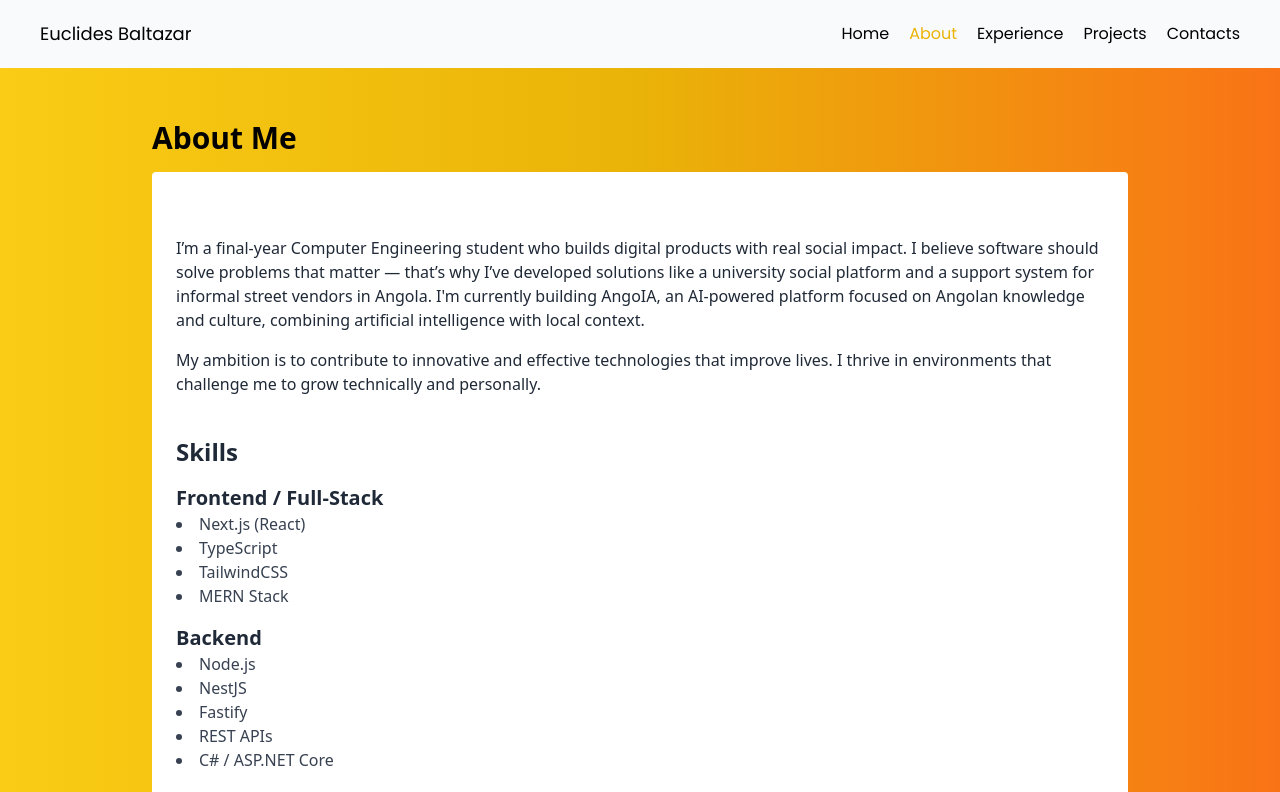
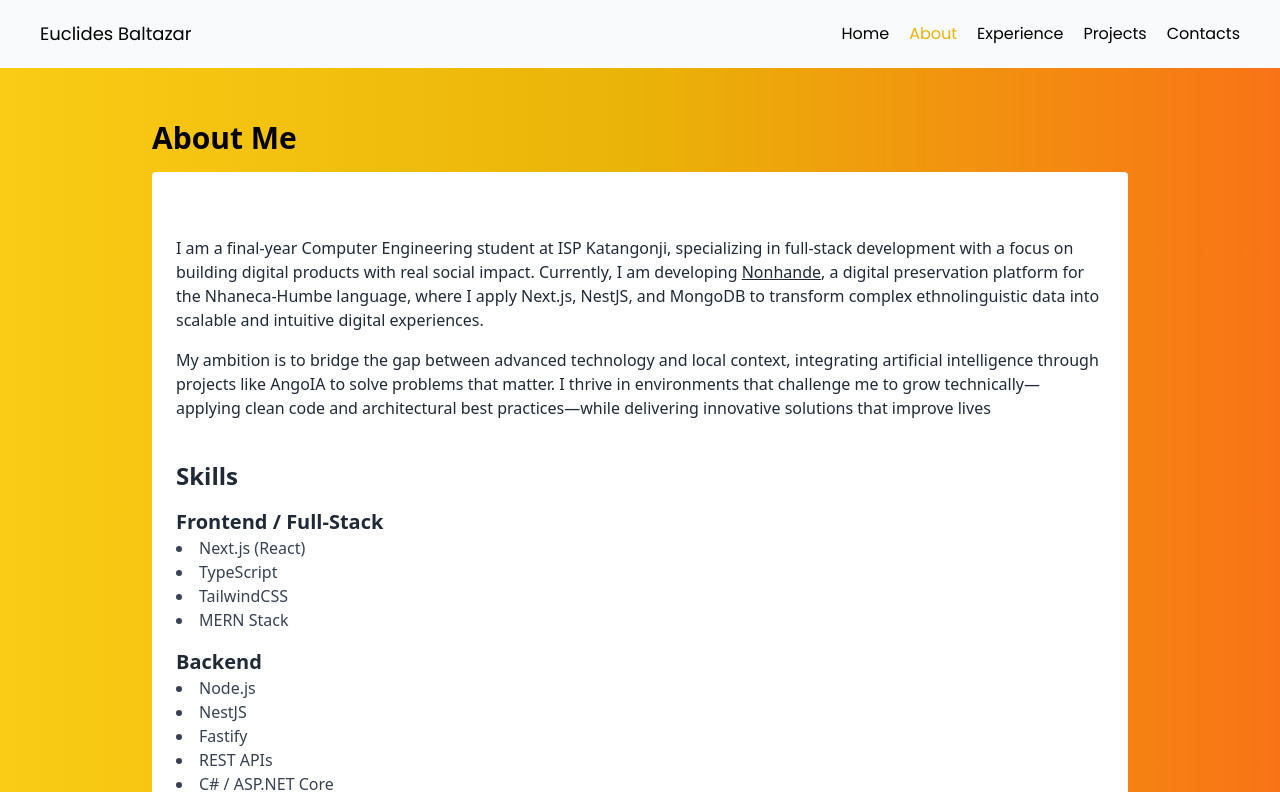
Before and after one commit to TheRealCocky/meu-portfolio-react, a React (Vite) app: page /about in a window 1280 px wide. Shown: the top 792 px of the page. Built offline with nearby package versions, Linux system fonts and the light colour scheme.

Commit message:
added: new updates of my skills

```diff
--- a/src/components/About.jsx
+++ b/src/components/About.jsx
@@ -31,6 +31,7 @@ const About = () => {
             "Docker",
             "Docker Compose",
             "CI/CD",
+            "AWS",
             "Vercel",
             "Render",
             "GitHub Actions"
@@ -53,11 +54,10 @@ const About = () => {
             <section className="mt-10">
 
                 <p className="mb-4">
-                    I’m a final-year Computer Engineering student who builds digital products with real social impact.
-                    I believe software should solve problems that matter — that’s why I’ve developed solutions like a university social platform and a support system for informal street vendors in Angola.
-                    I'm currently building AngoIA, an AI-powered platform focused on Angolan knowledge and culture, combining artificial intelligence with local context.  </p>
+                    I am a final-year Computer Engineering student at ISP Katangonji, specializing in full-stack development with a focus on building digital products with real social impact. Currently, I am developing <a className="underline hover:text-yellow-500 transition" target="_blank" rel="noopener noreferrer"
+                    href="https://nonhande.vercel.app">Nonhande</a>, a digital preservation platform for the Nhaneca-Humbe language, where I apply Next.js, NestJS, and MongoDB to transform complex ethnolinguistic data into scalable and intuitive digital experiences.  </p>
                 <p>
-                    My ambition is to contribute to innovative and effective technologies that improve lives. I thrive in environments that challenge me to grow technically and personally.
+                    My ambition is to bridge the gap between advanced technology and local context, integrating artificial intelligence through projects like AngoIA to solve problems that matter. I thrive in environments that challenge me to grow technically—applying clean code and architectural best practices—while delivering innovative solutions that improve lives
                 </p>
             </section>
 
--- a/src/components/Home.jsx
+++ b/src/components/Home.jsx
@@ -2,7 +2,7 @@ import React from 'react';
 import Cocky from '../fotos/cocky.jpeg';
 import { Download, Mail } from 'lucide-react';
 import { Github, Linkedin } from 'lucide-react';
-import PDF from '../fotos/FAVONE-ENG.pdf';
+import PDF from '../fotos/NEW RESUME FAV ONE.pdf';
 import Linkdin from '../fotos/linkedin.svg';
 import GithubIcon from '../fotos/4747499_github_icon.png';
 
@@ -28,7 +28,7 @@ const Home = () => {
                                 Euclides Alimador Baltazar Isaac
                             </h1>
                             <p className="text-md sm:text-lg text-gray-700 mt-3">
-                                Full-Stack Developer | React • Next.js • Node.js • NestJS • TypeScript • MongoDB • PostgreSQL
+                                Full-Stack Developer | React • Next.js • Node.js • NestJS • TypeScript • MongoDB • PostgreSQL• AWS
                             </p>
 
 
```
Also changed, not shown: 1 other file (tests, documents, lock files or other folders).
